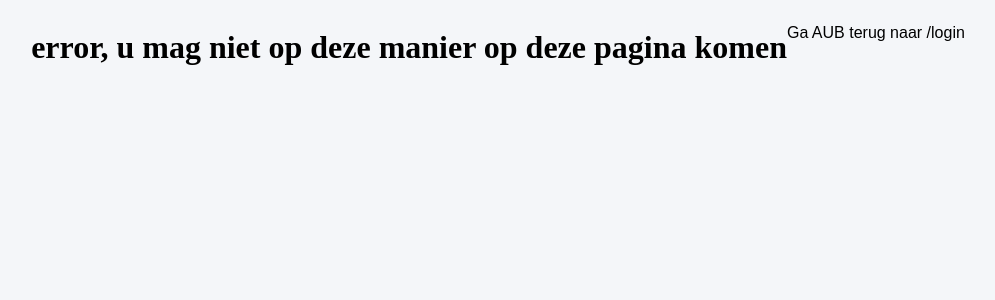
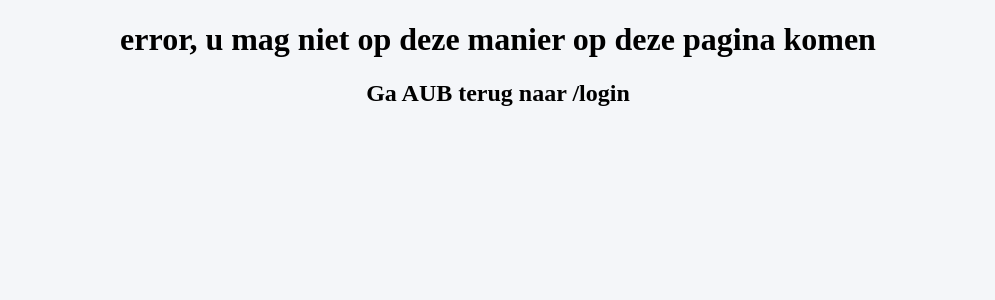
Before and after one commit to Laurens-1056274/W3_API_opdracht, a Flask app: page /error_page in a window 1280 px wide. Shown: the top 300 px of the page, without its empty margins (142-1137 px from the left). Run offline with Flask 3, Linux system fonts and the light colour scheme.

Commit message:
minimale css op error page zodat het iets overzichtelijker is

```diff
--- a/templates/systeem/error_page.html
+++ b/templates/systeem/error_page.html
@@ -1,13 +1,28 @@
-<!DOCTYPE html>
+<!doctype html>
 <html lang="en">
-<head>
-    <meta charset="UTF-8">
-    <meta name="viewport" content="width=device-width, initial-scale=1.0">
-    <link rel="stylesheet" href="static/login_scherm.css" />
+  <head>
+    <meta charset="UTF-8" />
+    <meta name="viewport" content="width=device-width, initial-scale=1.0" />
     <title>Error</title>
-</head>
-<body>
+  </head>
+  <body>
     <h1>error, u mag niet op deze manier op deze pagina komen</h1>
-    <p>Ga AUB terug naar /login</p>
-</body>
+    <h2>Ga AUB terug naar /login</h2>
+
+    <style>
+      h1 {
+      display: flex;
+      justify-content: center;
+      }
+      h2 {
+      display: flex;
+      justify-content: center;
+      }
+
+      body {
+        background: #f4f6f9;
+      }
+
+    </style>
+  </body>
 </html>
```
